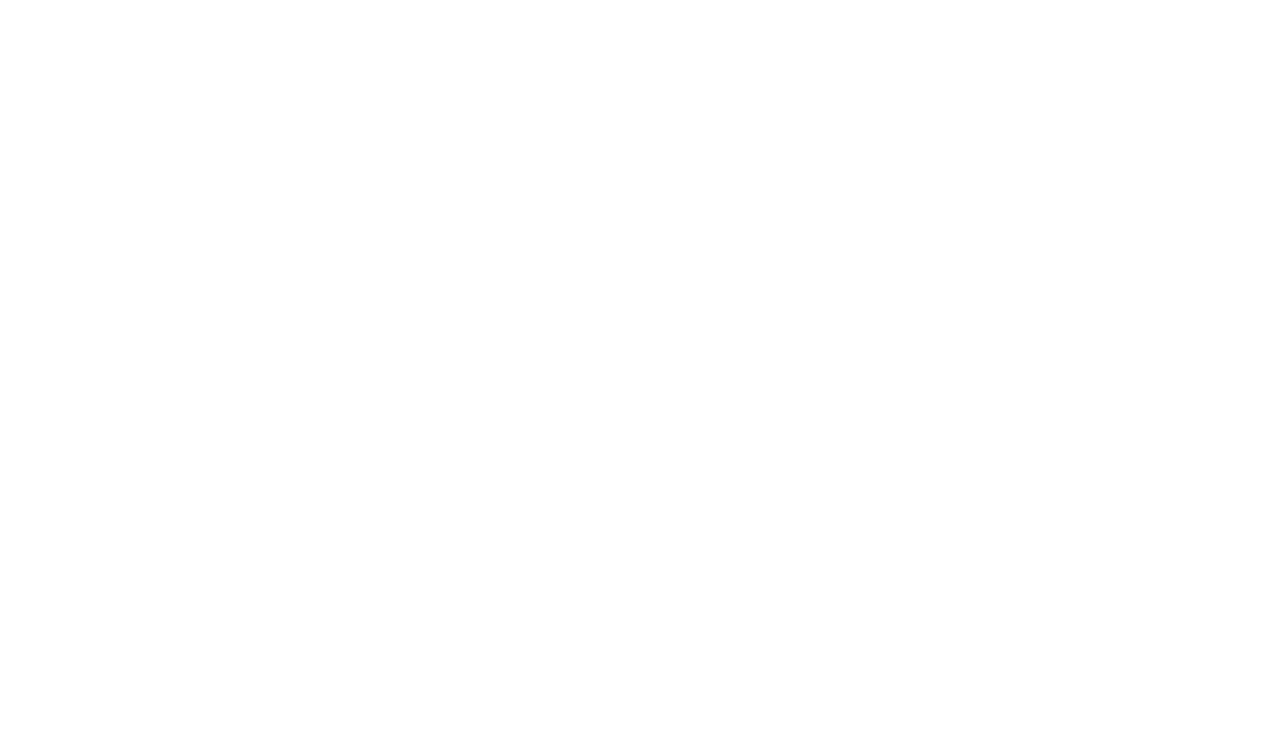
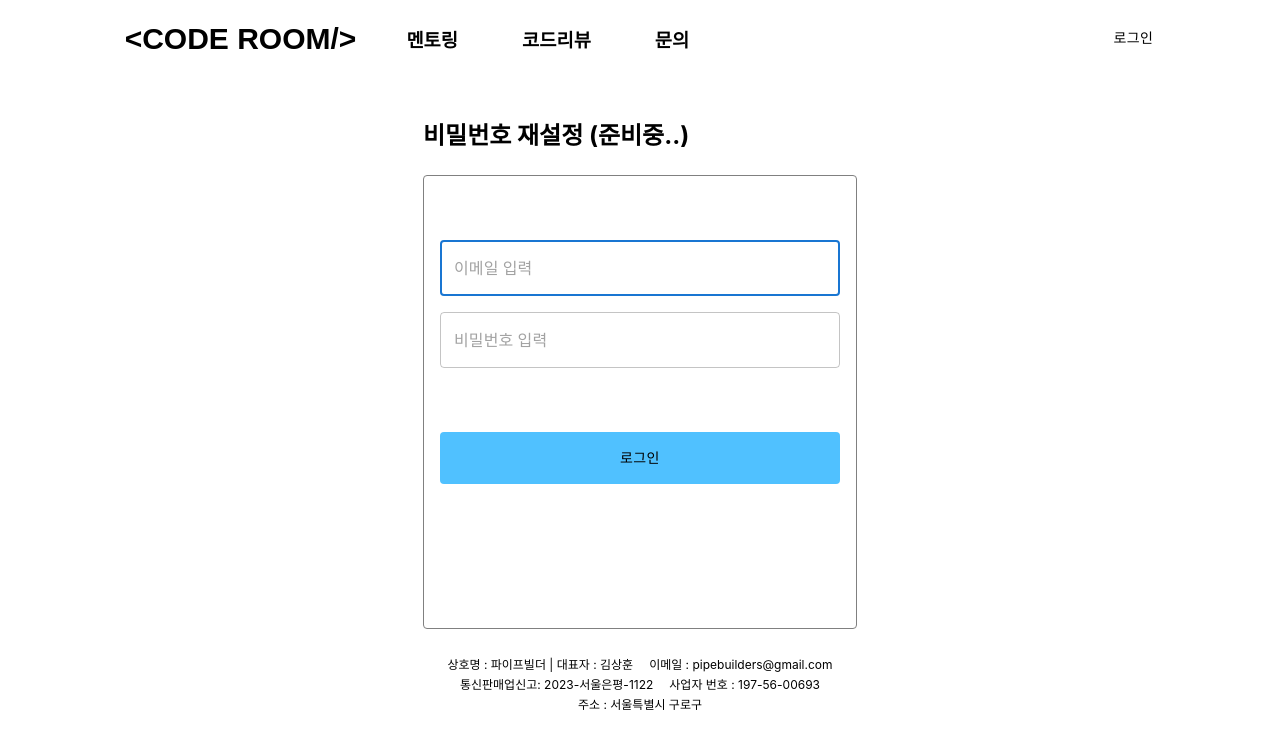
Before and after one commit to Pipe-Business/CodeRoomReboot, a React (Create React App) app: page /change-password in a window 1280 px wide. Before the commit this address had no page. Shown: the top 748 px of the page. Built offline with nearby package versions, Linux system fonts and the light colour scheme.

Commit message:
feat. 비밀번호 재설정 페이지 UI 구현 중

```diff
--- a/src/components/login/modal/LoginModal.tsx
+++ b/src/components/login/modal/LoginModal.tsx
@@ -120,7 +120,10 @@ const LoginModal: FC<Props> = ({ isOpen, onClose }) => {
 
 				<Box height={16} />
 
-				<div style={{display:'flex', justifyContent:'end', width: '100%', alignItems:'end' }}>
+				<div style={{display:'flex', justifyContent:'space-between', width: '100%', alignItems:'end' }}>
+				<Link to={'/change-password'}>
+						<TextButton type={'submit'} sx={{fontSize:'15',}}>비밀번호 찾기</TextButton>
+						</Link>
 					<Link to={'/register'}>
 						<TextButton type={'submit'} sx={{fontSize:'15',}}>회원가입</TextButton>
 						</Link>
--- a/src/index.tsx
+++ b/src/index.tsx
@@ -15,6 +15,7 @@ const MyPage = React.lazy(() => import('./pages/profile/MyPage.tsx'));
 const ContactPage = React.lazy(() => import('./pages/contact/ContactPage.tsx'));
 const MentoringPage = React.lazy(() => import('./pages/mentoring/MentoringPage.tsx'));
 const CodeReviewPage = React.lazy(() => import('./pages/codeReview/CodeReviewPage.tsx'));
+const ChangePasswdPage = React.lazy(() => import('./pages/profile/ChangePasswdPage.tsx'));
 
 const queryClient = new QueryClient();
 
@@ -45,6 +46,7 @@ root.render(
       <Route path='/contact' element={<ContactPage />} />
       <Route path='/mentoring' element={<MentoringPage />} />
       <Route path='/code-review' element={<CodeReviewPage />} />
+      <Route path='/change-password' element={<ChangePasswdPage />}/>
     </Routes>
     </Suspense>
       <ToastContainer
--- a/src/pages/main/MainPage.tsx
+++ b/src/pages/main/MainPage.tsx
@@ -113,9 +113,7 @@ function MainPage() {
 
 
                 <CodeList type={'code'} data={currentPosts} />
-                {/* <CodeList type={'code'} data={data} /> */}
                 <Paging page={currentPage} count={count} setPage={setPage} />
-                {/*<LoginDialog isOpen={isLoginDialog} onClose={onCloseDialog} />*/}
 
             </MainLayout>
 
--- /dev/null
+++ b/src/pages/profile/ChangePasswdPage.tsx
@@ -0,0 +1,110 @@
+import React, { FC , useCallback, useRef, useState, useEffect } from 'react';
+import useInput from '../../hooks/useInput';
+import styled from '@emotion/styled';
+import MainLayout from '../../layout/MainLayout';
+import { CenterBox } from '../main/styles';
+import { Link, useNavigate } from 'react-router-dom';
+import { Dialog, DialogContent, DialogTitle, IconButton ,Card, TextField, Box, Button, Divider} from '@mui/material';
+import { EMAIL_EXP } from '../../constants/define';
+import { toast } from 'react-toastify';
+import { ColorButton } from './styles';
+import { MarginHorizontal } from '../../components/styles';
+
+
+interface Props {
+	children?: React.ReactNode;
+}
+const CardSection = styled.div`
+  display: flex;
+  flex: 1;
+  flex-direction: column;
+`;
+const CenterWrapper = styled.div`
+  width: 100%;
+  height: 100%;
+  display: flex;
+  justify-content: center;
+  align-items: center;
+`;
+
+
+const ChangePasswdPage: FC<Props> = () => {
+
+
+const [inputEmail, onChangeEmail, setInputEmail] = useInput('');
+const inputEmailRef = useRef<HTMLInputElement | null>(null);
+const inputPwdRef = useRef<HTMLInputElement | null>(null);
+const [inputPwd, onChangePwd, setInputPwd] = useInput('');
+const navigate = useNavigate();
+const onSubmitLoginForm = useCallback(async (e: any) => {
+e.preventDefault();
+if (inputEmail === '' || inputEmail.trim() === '') {
+    toast.error('이메일을 입력해주세요');
+    inputEmailRef.current?.focus();
+    return;
+}
+if (!EMAIL_EXP.test(inputEmail)) {
+    toast.error('이메일 양식에 맞게 입력해주세요');
+    inputEmailRef.current?.focus();
+    return;
+
+}
+if (inputPwd === '' || inputPwd.trim() === '') {
+    toast.error('비밀번호를 입력해주세요');
+    inputPwdRef.current?.focus();
+    return;
+}
+
+setInputEmail('');
+setInputPwd('');
+}, [inputEmail, inputPwd]);
+
+    return (
+   <MainLayout>
+
+       <MarginHorizontal size={8} style={{marginTop:24,marginBottom:24,}}>
+                    <span style={{ color: '#000000', fontSize: '24px', fontWeight: 'bold' }}>비밀번호 재설정 (준비중..)</span>
+                </MarginHorizontal>
+
+    <Card style={{ margin: '8px',borderColor: 'grey', borderWidth:'1px'}} elevation={0} variant='outlined'>
+				<form onSubmit={onSubmitLoginForm} style={{paddingTop:'64px',paddingBottom:'64px',paddingRight:'16px',paddingLeft:'16px'}}>
+					<div>
+						<TextField
+                            sx={{
+                                width: { sm: 300, md: 400 },
+                            }}
+							inputRef={inputEmailRef}
+							value={inputEmail}
+							type={'text'}
+							autoFocus
+
+							onChange={onChangeEmail}
+							fullWidth
+							placeholder='이메일 입력' />
+					</div>
+					<Box height={16} />
+					<div>
+						<TextField
+                            sx={{
+                                width: { sm: 300, md: 400 },
+                            }}
+							inputRef={inputPwdRef}
+							value={inputPwd}
+							onChange={onChangePwd}
+							fullWidth
+							type={'password'}
+							placeholder='비밀번호 입력' />
+					</div>
+					<Box height={64} />
+					<ColorButton type={'submit'} sx={{fontSize:'15', width: '100%' }}>로그인</ColorButton>
+						</form>
+
+				<Box height={16} />
+
+
+				<Box height={64} />
+			</Card>
+   </MainLayout>
+    );
+}
+export default ChangePasswdPage;
--- /dev/null
+++ b/src/pages/profile/styles.ts
@@ -0,0 +1,12 @@
+import styled from "@emotion/styled"
+import Button, { ButtonProps } from '@mui/material/Button';
+
+export const ColorButton = styled(Button)<ButtonProps>(({ theme }) => ({
+    color: '#000000',
+    backgroundColor: '#50C1FF',
+    height : '52px',
+  '&:hover': {
+    backgroundColor: '#569CD6',
+    boxShadow: 'none',
+    },
+  }));
```
